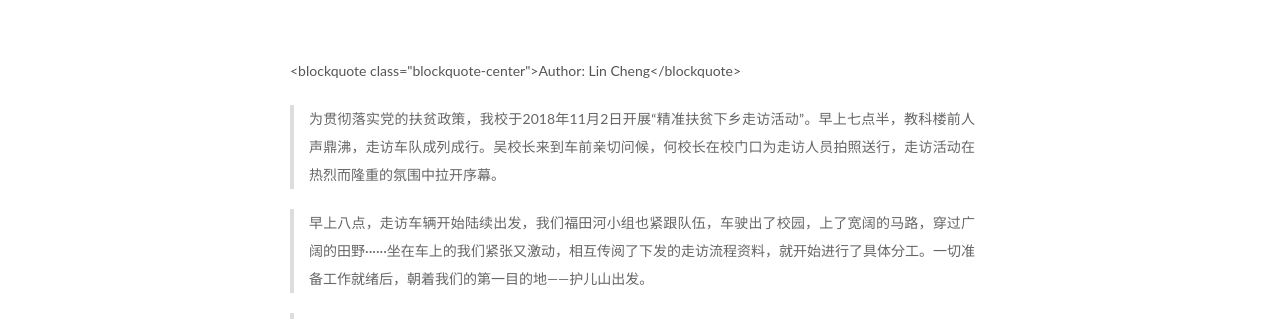
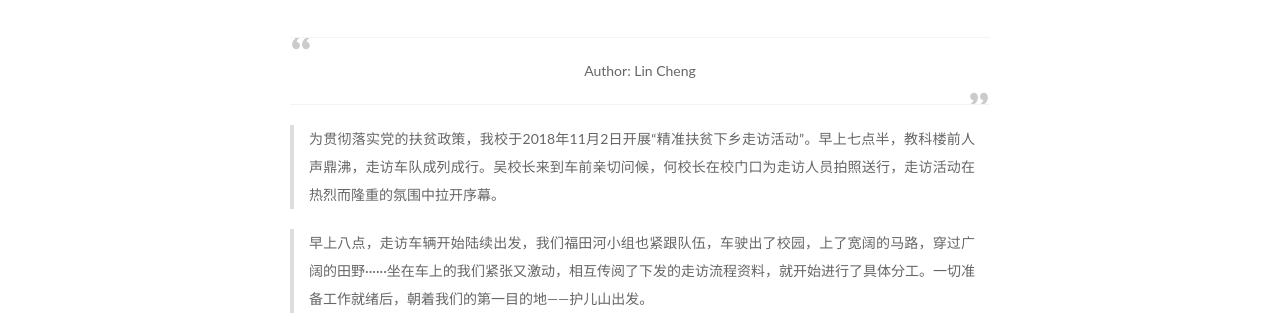
Before and after one commit to w5688414/w5688414.github.io, a plain HTML site: page 2018/11/05/扶贫走访山中去，温暖责任心间来/index.html in a window 1280 px wide. Shown: the part 399-718 px from the top of the page. Drawn offline with Linux system fonts and the light colour scheme; a script that the page names is missing.

Commit message:
Site updated: 2018-11-05 11:19:19

```diff
--- a/2018/11/05/扶贫走访山中去，温暖责任心间来/index.html
+++ b/2018/11/05/扶贫走访山中去，温暖责任心间来/index.html
@@ -79,17 +79,17 @@
 
 
 
-<meta name="description" content="&amp;lt;blockquote class=&amp;quot;blockquote-center&amp;quot;&amp;gt;Author: Lin Cheng&amp;lt;/blockquote&amp;gt;  为贯彻落实党的扶贫政策，我校于2018年11月2日开展“精准扶贫下乡走访活动”。早上七点半，教科楼前人声鼎沸，走访车队成列成行。吴校长来到车前亲切问候，何校长在校门口为走访人员拍照送行，走访活动在热烈而隆重的氛围中拉">
+<meta name="description" content="Author: Lin Cheng   为贯彻落实党的扶贫政策，我校于2018年11月2日开展“精准扶贫下乡走访活动”。早上七点半，教科楼前人声鼎沸，走访车队成列成行。吴校长来到车前亲切问候，何校长在校门口为走访人员拍照送行，走访活动在热烈而隆重的氛围中拉开序幕。   早上八点，走访车辆开始陆续出发，我们福田河小组也紧跟队伍，车驶出了校园，上了宽阔的马路，穿过广阔的田野······坐在车上的我们紧">
 <meta property="og:type" content="article">
 <meta property="og:title" content="扶贫走访山中去，温暖责任心间来">
 <meta property="og:url" content="http://yoursite.com/2018/11/05/扶贫走访山中去，温暖责任心间来/index.html">
 <meta property="og:site_name" content="WGS blog">
-<meta property="og:description" content="&amp;lt;blockquote class=&amp;quot;blockquote-center&amp;quot;&amp;gt;Author: Lin Cheng&amp;lt;/blockquote&amp;gt;  为贯彻落实党的扶贫政策，我校于2018年11月2日开展“精准扶贫下乡走访活动”。早上七点半，教科楼前人声鼎沸，走访车队成列成行。吴校长来到车前亲切问候，何校长在校门口为走访人员拍照送行，走访活动在热烈而隆重的氛围中拉">
+<meta property="og:description" content="Author: Lin Cheng   为贯彻落实党的扶贫政策，我校于2018年11月2日开展“精准扶贫下乡走访活动”。早上七点半，教科楼前人声鼎沸，走访车队成列成行。吴校长来到车前亲切问候，何校长在校门口为走访人员拍照送行，走访活动在热烈而隆重的氛围中拉开序幕。   早上八点，走访车辆开始陆续出发，我们福田河小组也紧跟队伍，车驶出了校园，上了宽阔的马路，穿过广阔的田野······坐在车上的我们紧">
 <meta property="og:locale" content="default">
 <meta property="og:updated_time" content="2018-11-05T02:44:46.231Z">
 <meta name="twitter:card" content="summary">
 <meta name="twitter:title" content="扶贫走访山中去，温暖责任心间来">
-<meta name="twitter:description" content="&amp;lt;blockquote class=&amp;quot;blockquote-center&amp;quot;&amp;gt;Author: Lin Cheng&amp;lt;/blockquote&amp;gt;  为贯彻落实党的扶贫政策，我校于2018年11月2日开展“精准扶贫下乡走访活动”。早上七点半，教科楼前人声鼎沸，走访车队成列成行。吴校长来到车前亲切问候，何校长在校门口为走访人员拍照送行，走访活动在热烈而隆重的氛围中拉">
+<meta name="twitter:description" content="Author: Lin Cheng   为贯彻落实党的扶贫政策，我校于2018年11月2日开展“精准扶贫下乡走访活动”。早上七点半，教科楼前人声鼎沸，走访车队成列成行。吴校长来到车前亲切问候，何校长在校门口为走访人员拍照送行，走访活动在热烈而隆重的氛围中拉开序幕。   早上八点，走访车辆开始陆续出发，我们福田河小组也紧跟队伍，车驶出了校园，上了宽阔的马路，穿过广阔的田野······坐在车上的我们紧">
 
 
 
@@ -309,7 +309,8 @@
 
 
 
-        <p>&lt;blockquote class=&quot;blockquote-center&quot;&gt;Author: Lin Cheng&lt;/blockquote&gt;</p>
+        <blockquote class="blockquote-center">Author: Lin Cheng</blockquote>
+
 <blockquote>
 <p>为贯彻落实党的扶贫政策，我校于2018年11月2日开展“精准扶贫下乡走访活动”。早上七点半，教科楼前人声鼎沸，走访车队成列成行。吴校长来到车前亲切问候，何校长在校门口为走访人员拍照送行，走访活动在热烈而隆重的氛围中拉开序幕。</p>
 </blockquote>
@@ -321,7 +322,7 @@
 </blockquote>
 <blockquote>
 <p>大约在山上行进了四五十分钟，我们终于达到了目的地：护儿山村牛角冲，一个坐落在山顶的小村庄。入眼的是漫山遍野的山茶花，映着大山浑浊散漫的眸光，还有不远处的风力发电扇叶悠悠的转，带着大山粗哑沉重的叹息。如果不是入户扶贫政策的落实，谁能知道这大山深处的儿女们在受教育的路上走得多么艰辛，他们一步踩下去的不是脚印，是深深的泥泞。</p>
-<p>走近走访学生何倩玲的家，何母正在院子里拾掇刚下地的茶子，打过招呼后，热情地将我们引进了屋子，房子不大，摆了些简单的家具。坐定后，我们首先同何母交谈了学生在校情况，随后开始了解他们的家庭情况。这是一个四口之家，父亲为了生计，常年在外打些散工，母亲在家种点庄稼、照顾小女儿何倩玲上学，姐姐何艳玲如今已经考上了大学，在武汉念书。交谈中，何母频频叹气，两个女儿的学费总是让这个大山深处的家庭操碎了心。而每每提到大女儿时，何母叹气的语调便柔和很多，她告诉我们，当年大女儿上学的时候，路还没修，她需要凌晨四点起床，把女儿送到几里外的村子去坐车，自己再走回来，十年如一日，如今女儿终于收到了教育，凭借知识的力量飞出了大山，走向了城市，去接受更高的教育。而小女儿如今又走着姐姐曾走过的路，这条被无数大山孩子所放弃了的求学之路。好在国家扶贫政策越来越好，给这个家庭带去补助金，不然真的没法负担两个孩子的费用。听着这些话，我们面色凝重、一言不发。十几年前因贫穷而辍学的例子到今天居然还存留着影子，我们还有多少家庭在这种困难中苦苦挣扎。我想扶贫工作于他们而言，可能不仅仅是带去了补助金吧，更多的还带来了一种祖国母亲的关怀和希望，这种精神信念如同一场及时雨，润物无声，正在洒向越来越多干涸的心灵。</p>
+<p>走近走访学生何倩玲的家，何母正在院子里拾掇刚下地的茶子，打过招呼后，热情地将我们引进了屋子，房子不大，摆了些简单的家具。坐定后，我们首先同何母交谈了学生在校情况，随后开始了解他们的家庭情况。这是一个四口之家，父亲为了生计，常年在外打些散工，母亲在家种点庄稼、照顾小女儿何倩玲上学，姐姐何艳玲如今已经考上了大学，在武汉念书。交谈中，何母频频叹气，两个女儿的学费总是让这个大山深处的家庭操碎了心。而每每提到大女儿时，何母叹气的语调便柔和很多，她告诉我们，当年大女儿上学的时候，路还没修，她需要凌晨四点起床，把女儿送到几里外的村子去坐车，自己再走回来，十年如一日，如今女儿终于收到了教育，凭借知识的力量飞出了大山，走向了城市，去接受更高的教育。而小女儿如今又走着姐姐曾走过的路，这条被无数大山孩子所放弃了的求学之路。好在国家扶贫政策越来越好，给这个家庭带去补助金，不然真的没法负担两个孩子的费用。听着这些话，我们面色凝重、一言不发。十几年前因贫穷而辍学的例子到今天居然还存留着影子，我们还有多少家庭在这种困难中苦苦挣扎。我想扶贫工作于他们而言，可能不仅仅是带去了补助金吧，更多的还带来了一种祖国母亲的关怀和希望，这种精神信念如同一场及时雨，润物无声，正在洒向越来越多干涸的心灵。 </p>
 <p>在指导学生填好受助明白表和一系列交谈后，我们离开了何家。</p>
 <p>车在山间行驶着，冷冷的山风吹在脸上，再无心看山茶白、枫叶红，也不再去观察路旁的尖石，我们也跟着叹息，脑海中回荡着何母念叨的那句话：“你们是第一次进山吧，你看我们这里的山几大啊，我们这里的孩子念书真是不容易。”想到这些话时，我不知道能讲些什么，只依稀记起自己的童年，同样的大山深处，同样的泥泞小路，同样的深深叹息。我记得我也是拿着国家助学金完成高中学业的。一张建行卡、装着四位数的数额，我总是小心翼翼地攥回去，那是妈妈卖一季的干菊花，是爸爸跑几个月的山路，是我几个月的生活费、、、、、、当时，我还不知道该感谢谁，只记得到那张卡时内心是暖的，对外面的世界又有了更多的期待。我相信如今拿着这些卡的孩子们应该和我有着同样的心情。可是，这么多年来，我不愿回忆往事，童年的伤痛也不愿提起，那谁能给我们一个美丽的童年呢？助学金让我从深山中走了出来，我多么希望有一天，我们不再责备大山，我们能与大山握手言和，我们能真正地把希望的种子埋进大山，埋进每一个需要受助的孩子的心中，让大山长出希望的果实。而扶贫工作深入大山深处、精准到贫穷家庭，从根源上谋求致富之路，开源节流，广开思路，这不正是我曾经所期盼的吗？</p>
 <p>这天，我们去扶贫助学，我们看到了很多贫困家庭在祖国母亲的帮助下，得到了重生，焕发了光彩。我们为着扶贫走了几十里的山路，我知道那条路依旧在脚下、、、、、、扶贫之路还在继续，光与热正在扩散蔓延，总有一天星星之火会燎原。</p>
--- a/css/main.css
+++ b/css/main.css
@@ -1822,7 +1822,7 @@ pre .javascript .function {
   width: 4px;
   height: 4px;
   border-radius: 50%;
-  background: #ff7e63;
+  background: #d1b9b1;
 }
 .links-of-blogroll {
   font-size: 13px;
```
Also changed, not shown: index.html (+3 -2 lines).
